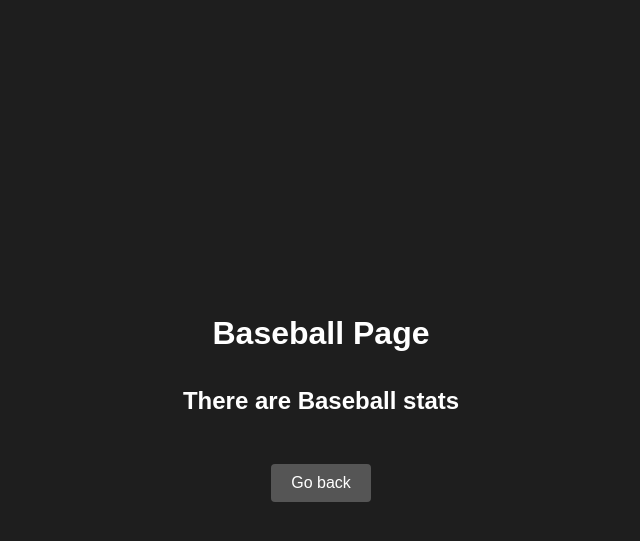
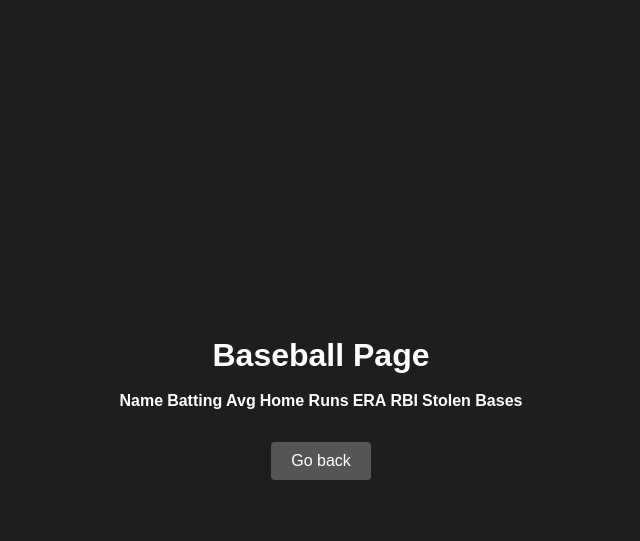
Before and after one commit to BenBiehl/Sports-Database, a Django app: page /baseball/ in a window 1280 px wide. Shown: the top 541 px of the page, without its empty margins (319-959 px from the left). Run offline with Django 5.2, Linux system fonts and the light colour scheme; data comes from the database, SQL or seed files in the repository; both versions use the stored data as it was after the commit; lists and menus that the app fills with data are empty.

Commit message:
table header

```diff
--- a/main/templates/main/sports_page.html
+++ b/main/templates/main/sports_page.html
@@ -10,7 +10,13 @@
 <body>
     <h1>{{ sport|capfirst }} Page</h1>
     {% if are_stats %}
-        <h2>There are {{ sport|capfirst }} stats</h2>
+    <table>
+        <tr>
+            {% for label in header %}
+                <th>{{ label }}</th>
+            {% endfor %}
+        </tr>
+    </table>
     {% else %}
         <h2>There aren't any {{ sport|capfirst }} stats, try adding some?</h2>
     {% endif %}
--- a/main/views.py
+++ b/main/views.py
@@ -125,6 +125,7 @@ def sports_page(request, sport):
     logged_in = request.session.get('logged_in', False)
     curr_user_name = request.session.get('curr_user_name', "")
     is_admin = False
+    header = table_header(sport)
 
     if logged_in and curr_user_name:
         try:
@@ -145,7 +146,8 @@ def sports_page(request, sport):
         "is_admin": is_admin,
         "are_stats": are_stats,
         "sport": sport,
-        "stats": stats
+        "stats": stats,
+        "header": header
     }
 
     return render(request, "main/sports_page.html", context)
@@ -215,7 +217,7 @@ def add_athlete(request, sport):
     context = {
         "sport": sport,
         "athlete_form": athlete_form,
-        "sport_form": sport_form
+        "sport_form": sport_form,
     }
 
     return render(request, "main/add_athlete.html", context)
@@ -231,3 +233,14 @@ def get_sports_stats(sport):
     else:
         stats = FootballStat.objects.select_related('athlete').all()
     return stats
+
+def table_header(sport):
+    if sport == "baseball":
+        header = ['Name', 'Batting Avg', 'Home Runs', 'ERA', 'RBI', 'Stolen Bases']
+    elif sport == "basketball":
+        header = ['Name', 'Points PG', 'Assists PG', 'Rebounds PG', 'Three Point %', 'Three Throw %']
+    elif sport == "soccer":
+        header = ['Name', 'Goals', 'Shots', 'Saves', 'Fouls', 'Minutes Played']
+    else:
+        header = ['Name', 'Passing Yards', 'Rushing Yards', 'Tackles', 'Sacks', 'Interceptions']
+    return header
```
Also changed, not shown: db.sqlite3.
